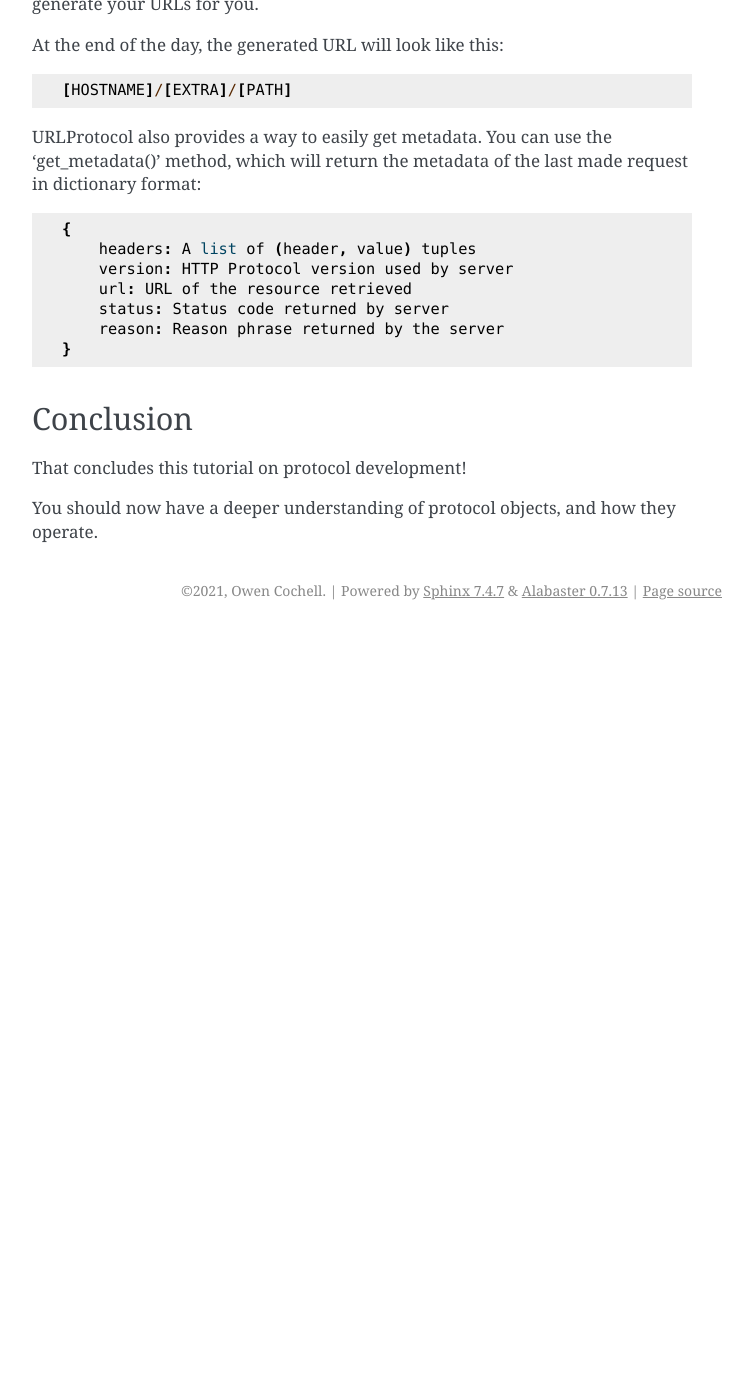
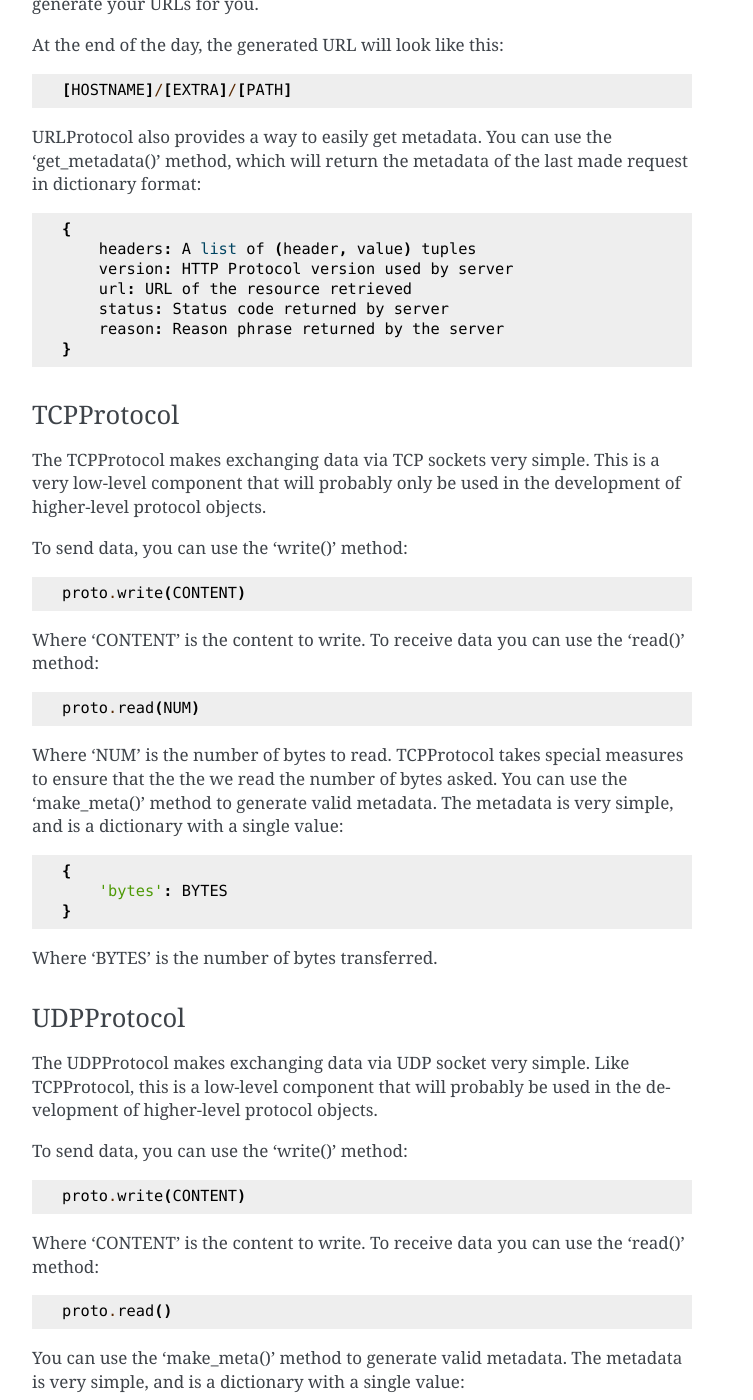
Before and after one commit to OwenCochell/cursepy, a Sphinx documentation site: the page built from docs/source/advn/proto.rst, in a window 1280 px wide and 1400 px high, scrolled down 3804 px. Shown: the whole window, without its empty margins (388-1141 px from the left). Built offline with Sphinx 7.4.7, drawn with Linux system fonts in a browser that asks for light colours; before the commit the page ends 4434 px from its top, so only the background shows below that; some of the changed text lies outside the part shown.

Commit message:
Documented the new protocol objects

```diff
--- a/docs/source/advn/collection.rst
+++ b/docs/source/advn/collection.rst
@@ -56,6 +56,11 @@ Handler Management
 
 HC contains a few methods for loading and unloading handlers.
 In this section, we will go over those methods in detail.
+
+.. note::
+
+    If you want a look at the built in handlers,
+    you should check out the :ref:`Builtin Handler List<hand-built>`.
 
 Getting Handlers
 ----------------
--- a/docs/source/advn/index.rst
+++ b/docs/source/advn/index.rst
@@ -30,3 +30,4 @@
     hand
     proto
     collection
+    builtin_hand
--- a/docs/source/advn/proto.rst
+++ b/docs/source/advn/proto.rst
@@ -145,6 +145,8 @@
 They can make handler development much easier,
 so using them is recommended!
 
+.. _url-proto:
+
 URLProtocol
 -----------
 
@@ -210,6 +212,8 @@
 
     [HOSTNAME]/[EXTRA]/[PATH]
 
+.. _url-meta:
+
 URLProtocol also provides a way to easily get metadata.
 You can use the 'get_metadata()' method,
 which will return the metadata of the last made request in dictionary
@@ -225,6 +229,75 @@
         reason: Reason phrase returned by the server
     }
 
+TCPProtocol
+-----------
+
+The TCPProtocol makes exchanging data via TCP sockets very simple.
+This is a very low-level component that will probably only be used
+in the development of higher-level protocol objects.
+
+To send data, you can use the 'write()' method:
+
+.. code-block:: python
+
+    proto.write(CONTENT)
+
+Where 'CONTENT' is the content to write.
+To receive data you can use the 'read()' method:
+
+.. code-block:: python
+
+    proto.read(NUM)
+
+Where 'NUM' is the number of bytes to read.
+TCPProtocol takes special measures to ensure that the
+the we read the number of bytes asked.
+You can use the 'make_meta()' method to
+generate valid metadata.
+The metadata is very simple,
+and is a dictionary with a single value:
+
+.. code-block::
+
+    {
+        'bytes': BYTES
+    }
+
+Where 'BYTES' is the number of bytes transferred.
+
+UDPProtocol
+-----------
+
+The UDPProtocol makes exchanging data via UDP socket very simple.
+Like TCPProtocol, this is a low-level component that will probably
+be used in the development of higher-level protocol objects.
+
+To send data, you can use the 'write()' method:
+
+.. code-block:: python
+
+    proto.write(CONTENT)
+
+Where 'CONTENT' is the content to write.
+To receive data you can use the 'read()' method:
+
+.. code-block:: python
+
+    proto.read()
+
+You can use the 'make_meta()' method to
+generate valid metadata.
+The metadata is very simple,
+and is a dictionary with a single value:
+
+.. code-block::
+
+    {
+        'bytes': BYTES
+    }
+
+Where 'BYTES' is the number of bytes transferred.
+
 Conclusion
 ==========
 
--- a/docs/source/basic/collection.rst
+++ b/docs/source/basic/collection.rst
@@ -100,7 +100,7 @@ We will not be going into the dirty details
 about handler development and functionality.
 We will be keeping the content at a surface level understanding only!
 If you want a more in-depth explanation of handler development,
-you can go [HERE].
+you should check out the :ref:`handler tutorial <hand_advn>`.
 
 .. _collec-constants:
 
@@ -148,7 +148,7 @@ and will return a CurseInstance representing the retrieved info.
 We will go over all the types of information you can get.
 
 .. note::
-    You can read all about CurseInstances [HERE].
+    You can read the :ref:`CurseInstance Tutorial <curse_inst>` for an in-depth look at these objects.
     For now, just know that CurseInstances
     are classes that represent CurseForge information.
 
--- a/docs/source/basic/curse_inst.rst
+++ b/docs/source/basic/curse_inst.rst
@@ -1,3 +1,5 @@
+.. _curse_inst:
+
 =======================
 Curse Instance Tutorial
 =======================
@@ -399,7 +401,7 @@ over each addon.
 
 .. note::
     If you need a primer on searching,
-    check out the Basic Tutorial[HERE]
+    check out the :ref:`CurseClient Tutorial <search>`.
 
 CurseAddon
 ----------
```
Also changed, not shown: other parts of docs/source/basic/collection.rst (+2 -0 lines), README.md (+1 -1 lines), docs/source/advn/builtin_hand.rst (added, +72 -0 lines), docs/source/advn/hand.rst (+3 -9 lines), test.py (line endings or trailing spaces), 2 other files.
